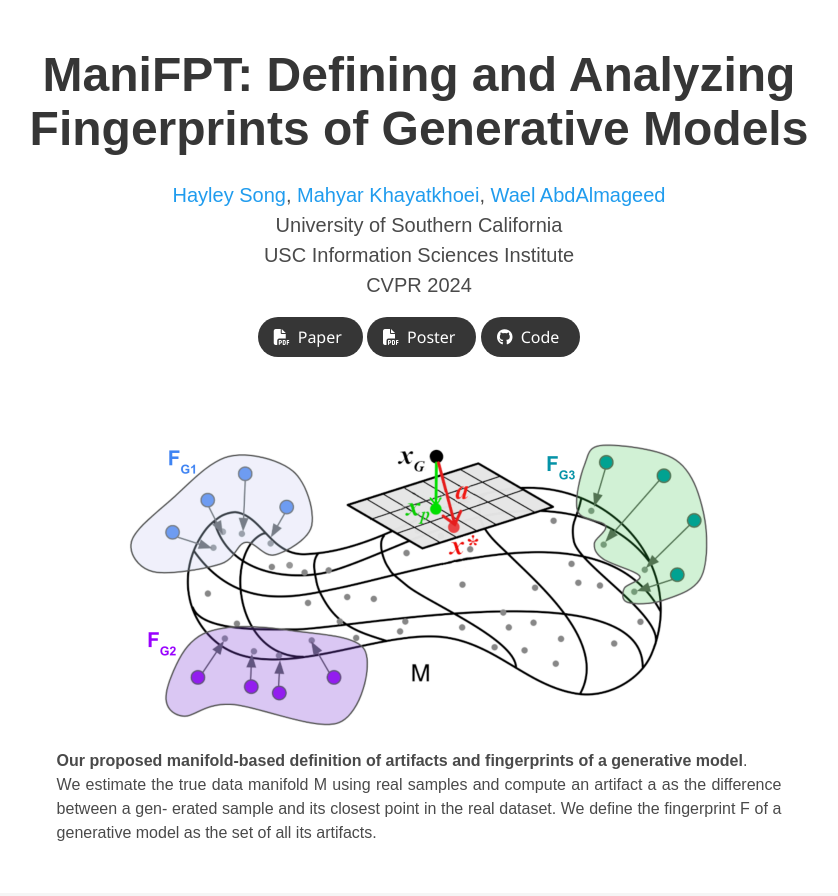
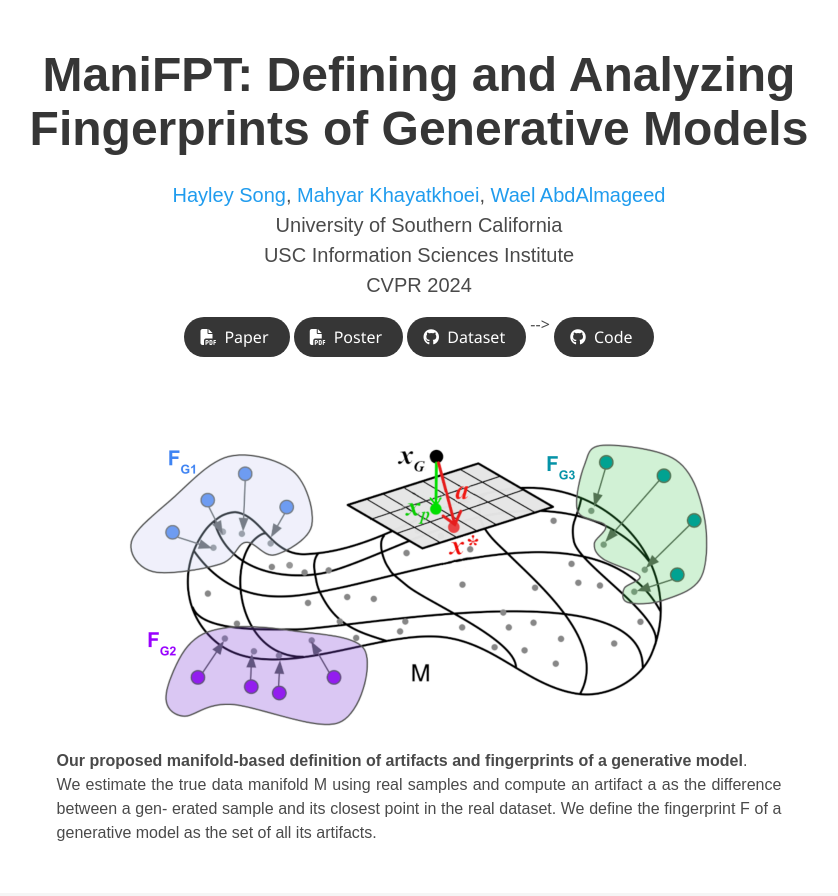
Before and after one commit to cocoaaa/gm-fingerprints, a plain HTML site: page index.html in a window 1280 px wide. Shown: the top 896 px of the page, without its empty margins (221-1059 px from the left). Drawn offline with nearby package versions, Linux system fonts and the light colour scheme; some icons are missing; a web font is replaced by a local one.

Commit message:
Update index.html with dataset link

```diff
--- a/index.html
+++ b/index.html
@@ -131,6 +131,18 @@
                       <i class="fab fa-github"></i>
                     </span>
                     <span>Slides</span>
+                  </a>
+                </span>
+                -->
+
+                <!-- Dataset link -->
+                <span class="link-block">
+                  <a href="https://drive.google.com/drive/folders/1RluXm_ABfncZXimkCHts5zDn5svYSocP?dmr=1&ec=wgc-drive-globalnav-goto" target="_blank"
+                    class="external-link button is-normal is-rounded is-dark">
+                    <span class="icon">
+                      <i class="fab fa-github"></i>
+                    </span>
+                    <span>Dataset</span>
                   </a>
                 </span>
                 -->
```
